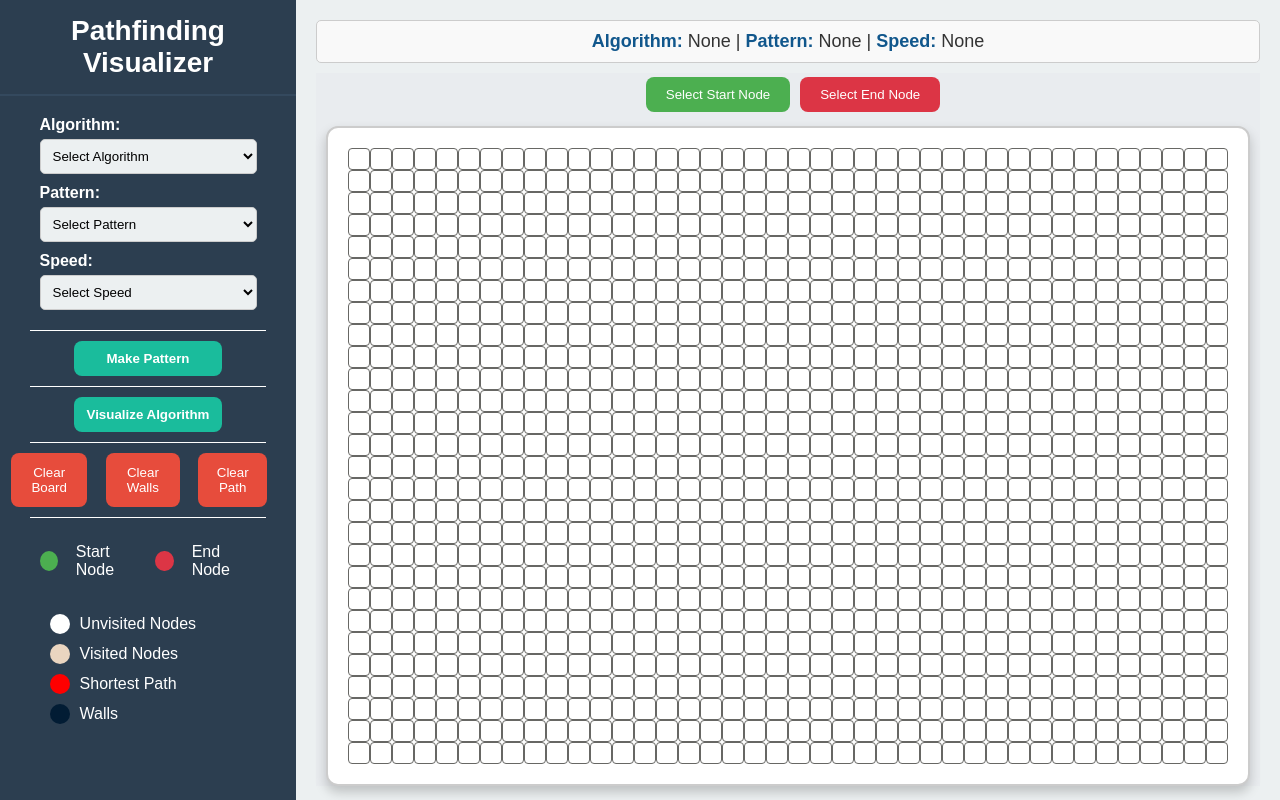
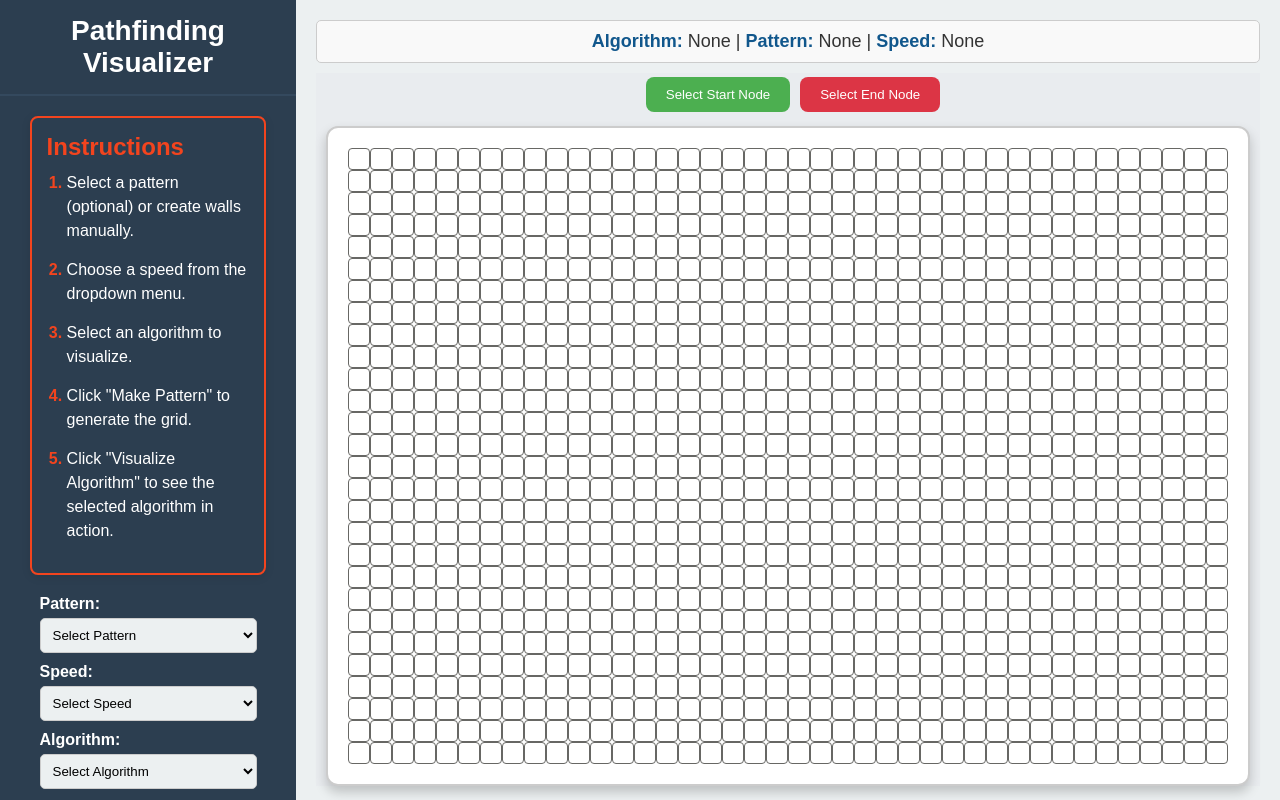
Before and after one commit to Naval1704/pathfinding_visualizer, a React (Create React App) app: page / in a window 1280 px wide. Shown: the top 800 px of the page. Built offline with nearby package versions, Linux system fonts and the light colour scheme.

Commit message:
new update bug fixes

```diff
--- a/src/App.js
+++ b/src/App.js
@@ -69,29 +69,22 @@ function App() {
       <div className="left-column">
         <h1 className="app-title">Pathfinding Visualizer</h1>
 
+        <div className="instructions">
+          <h2>Instructions</h2>
+          <ol>
+            <li>Select a pattern (optional) or create walls manually.</li>
+            <li>Choose a speed from the dropdown menu.</li>
+            <li>Select an algorithm to visualize.</li>
+            <li>Click "Make Pattern" to generate the grid.</li>
+            <li>
+              Click "Visualize Algorithm" to see the selected algorithm in
+              action.
+            </li>
+          </ol>
+        </div>
+
         {/* Dropdown for algorithms and pattern selections */}
         <div className="dropdown-menu">
-          {/* Selecting algorithms */}
-          <div className="dropdown">
-            <label htmlFor="algorithm">Algorithm:</label>
-            <select
-              id="algorithm"
-              name="algorithm"
-              value={algorithm}
-              onChange={handleAlgorithmChange}
-            >
-              <option value="">Select Algorithm</option>
-              <option value="Dijkstra's_Algorithm">Dijkstra's Algorithm</option>
-              <option value="Breadth_first_Search">
-                Breadth-first Search Algorithm
-              </option>
-              <option value="Depth_first_Search">
-                Depth-first Search Algorithm
-              </option>
-              <option value="A_star">A* Algorithm</option>
-            </select>
-          </div>
-
           {/* Selecting patterns */}
           <div className="dropdown">
             <label htmlFor="pattern">Pattern:</label>
@@ -119,6 +112,27 @@ function App() {
               <option value="fast">Fast</option>
               <option value="medium">Medium</option>
               <option value="slow">Slow</option>
+            </select>
+          </div>
+
+          {/* Selecting algorithms */}
+          <div className="dropdown">
+            <label htmlFor="algorithm">Algorithm:</label>
+            <select
+              id="algorithm"
+              name="algorithm"
+              value={algorithm}
+              onChange={handleAlgorithmChange}
+            >
+              <option value="">Select Algorithm</option>
+              <option value="Dijkstra's_Algorithm">Dijkstra's Algorithm</option>
+              <option value="Breadth_first_Search">
+                Breadth-first Search Algorithm
+              </option>
+              <option value="Depth_first_Search">
+                Depth-first Search Algorithm
+              </option>
+              <option value="A_star">A* Algorithm</option>
             </select>
           </div>
         </div>
--- a/src/index.css
+++ b/src/index.css
@@ -15,7 +15,7 @@ body {
 
 .App {
   display: flex;
-  height: 100vh;
+  height: 100%;
   background-color: #f4f4f9;
   font-family: 'Arial', sans-serif;
 }
@@ -38,6 +38,40 @@ body {
   text-align: center;
   border-bottom: 2px solid #34495e;
 }
+
+.instructions {
+  border: 2px solid #f3441e ;
+  border-radius: 8px;
+  width: 80%;
+  padding: 15px;
+  margin-bottom: 20px;
+  box-shadow: 0 2px 10px rgba(0, 0, 0, 0.1);
+}
+
+.instructions h2 {
+  font-size: 24px;
+  color: #f3441e;
+  margin-top: 0;
+  margin-bottom:10px;
+}
+
+.instructions ol {
+  padding-left: 20px;
+  list-style-type: decimal;
+}
+
+.instructions li {
+  margin-bottom: 15px;
+  font-size: 16px;
+  line-height: 1.5;
+  position: relative;
+}
+
+.instructions li::marker {
+  color: #f3441e;
+  font-weight: bold;
+}
+
 
 .algo-list {
   list-style-type: none;
@@ -263,6 +297,8 @@ body {
   color: #dc3545; /* Red for end node */
 }
 
+
+
 /* Play ground css */
 
 .right-workspace {
--- a/src/pathfinding_visualizer/grid.js
+++ b/src/pathfinding_visualizer/grid.js
@@ -231,6 +231,11 @@ export default class Grid extends Component {
   }
 
   visualizeAlgorithm(algorithm) {
+    const {startNode, targetNode} = this.state ;
+    if( !startNode || !targetNode ) {
+      alert("Please select starting node and ending node to Visualize!!") ;
+      return;
+    }
     if (algorithm === "A_star") {
       this.visualizeAStar();
     } else if (algorithm === "Dijkstra's_Algorithm") {
```
